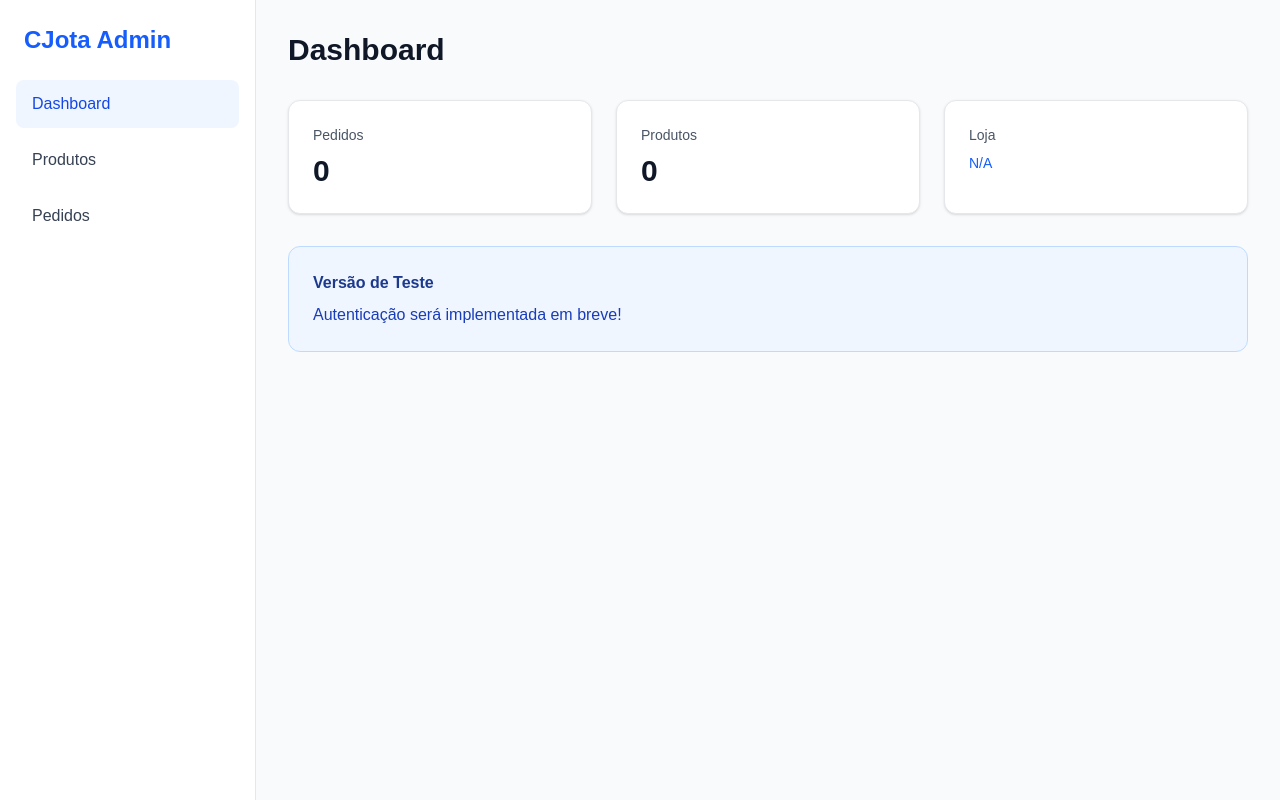
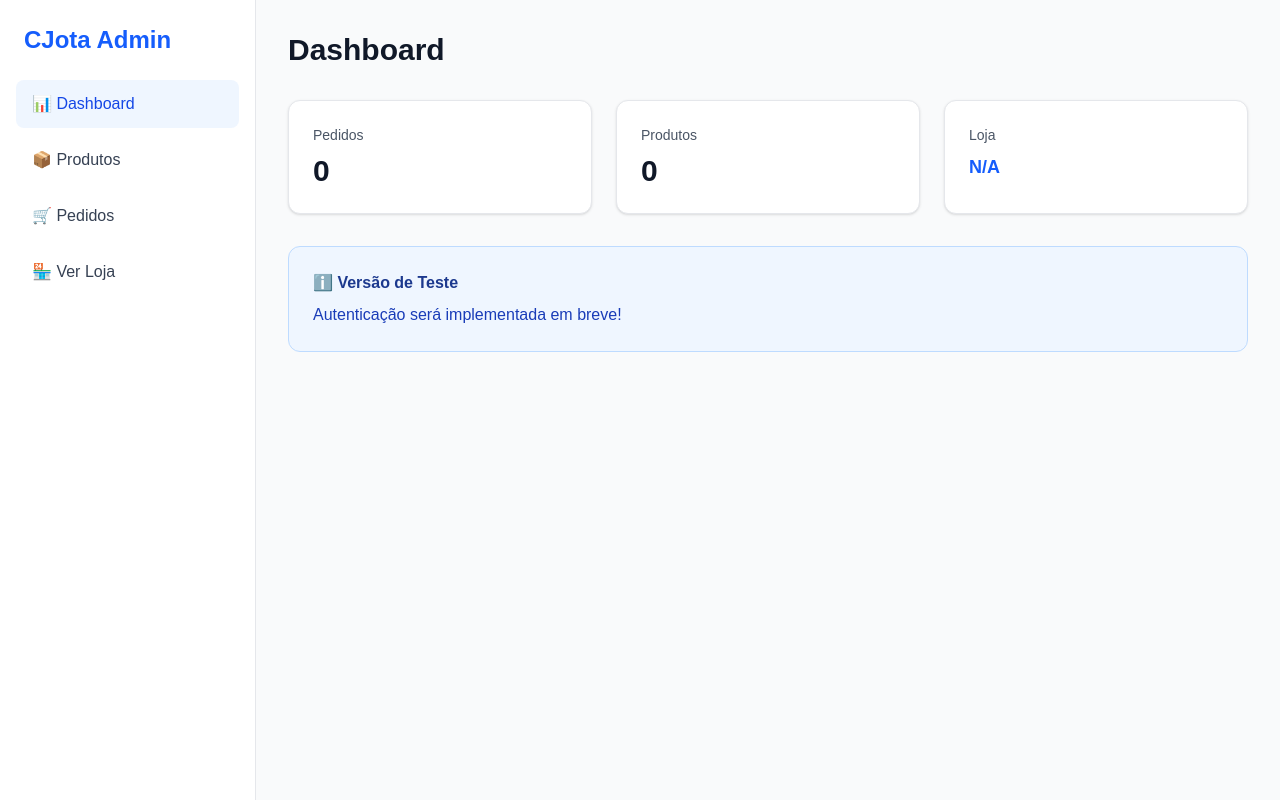
Before and after one commit to Cjota221/cjotapersonalizado, a Next.js app: page /dashboard in a window 1280 px wide. Built offline with nearby package versions, Linux system fonts and the light colour scheme; no server answers; the database is empty.

Commit message:
feat: Dashboard recriado com layout completo e sidebar de navegação

```diff
--- a/app/dashboard/page.tsx
+++ b/app/dashboard/page.tsx
@@ -13,29 +13,30 @@ export default async function DashboardPage() {
       <aside className="w-64 bg-white border-r border-gray-200">
         <div className="p-6"><h1 className="text-2xl font-bold text-blue-600">CJota Admin</h1></div>
         <nav className="px-4 space-y-2">
-          <Link href="/dashboard" className="block px-4 py-3 bg-blue-50 text-blue-700 rounded-lg font-medium">Dashboard</Link>
-          <Link href="/dashboard/produtos" className="block px-4 py-3 text-gray-700 hover:bg-gray-50 rounded-lg">Produtos</Link>
-          <Link href="/dashboard/pedidos" className="block px-4 py-3 text-gray-700 hover:bg-gray-50 rounded-lg">Pedidos</Link>
+          <Link href="/dashboard" className="block px-4 py-3 bg-blue-50 text-blue-700 rounded-lg font-medium">📊 Dashboard</Link>
+          <Link href="/dashboard/produtos" className="block px-4 py-3 text-gray-700 hover:bg-gray-50 rounded-lg">📦 Produtos</Link>
+          <Link href="/dashboard/pedidos" className="block px-4 py-3 text-gray-700 hover:bg-gray-50 rounded-lg">🛒 Pedidos</Link>
+          <Link href={`/${store?.slug || ''}`} target="_blank" className="block px-4 py-3 text-gray-700 hover:bg-gray-50 rounded-lg">🏪 Ver Loja</Link>
         </nav>
       </aside>
       <main className="flex-1 p-8">
         <h2 className="text-3xl font-bold text-gray-900 mb-8">Dashboard</h2>
         <div className="grid grid-cols-1 md:grid-cols-3 gap-6 mb-8">
           <div className="bg-white p-6 rounded-xl shadow-sm border border-gray-200">
-            <h3 className="text-sm font-medium text-gray-600">Pedidos</h3>
+            <p className="text-sm font-medium text-gray-600">Pedidos</p>
             <p className="text-3xl font-bold text-gray-900 mt-2">{ordersCount || 0}</p>
           </div>
           <div className="bg-white p-6 rounded-xl shadow-sm border border-gray-200">
-            <h3 className="text-sm font-medium text-gray-600">Produtos</h3>
+            <p className="text-sm font-medium text-gray-600">Produtos</p>
             <p className="text-3xl font-bold text-gray-900 mt-2">{productsCount || 0}</p>
           </div>
           <div className="bg-white p-6 rounded-xl shadow-sm border border-gray-200">
-            <h3 className="text-sm font-medium text-gray-600">Loja</h3>
-            <p className="text-sm font-medium text-blue-600 mt-2">{store?.store_name || 'N/A'}</p>
+            <p className="text-sm font-medium text-gray-600">Loja</p>
+            <p className="text-lg font-semibold text-blue-600 mt-2">{store?.store_name || 'N/A'}</p>
           </div>
         </div>
         <div className="bg-blue-50 border border-blue-200 rounded-xl p-6">
-          <h3 className="font-semibold text-blue-900 mb-2"> Versão de Teste</h3>
+          <h3 className="font-semibold text-blue-900 mb-2">ℹ️ Versão de Teste</h3>
           <p className="text-blue-800">Autenticação será implementada em breve!</p>
         </div>
       </main>
```
Also changed, not shown: 1 other file (tests, documents, lock files or other folders).
